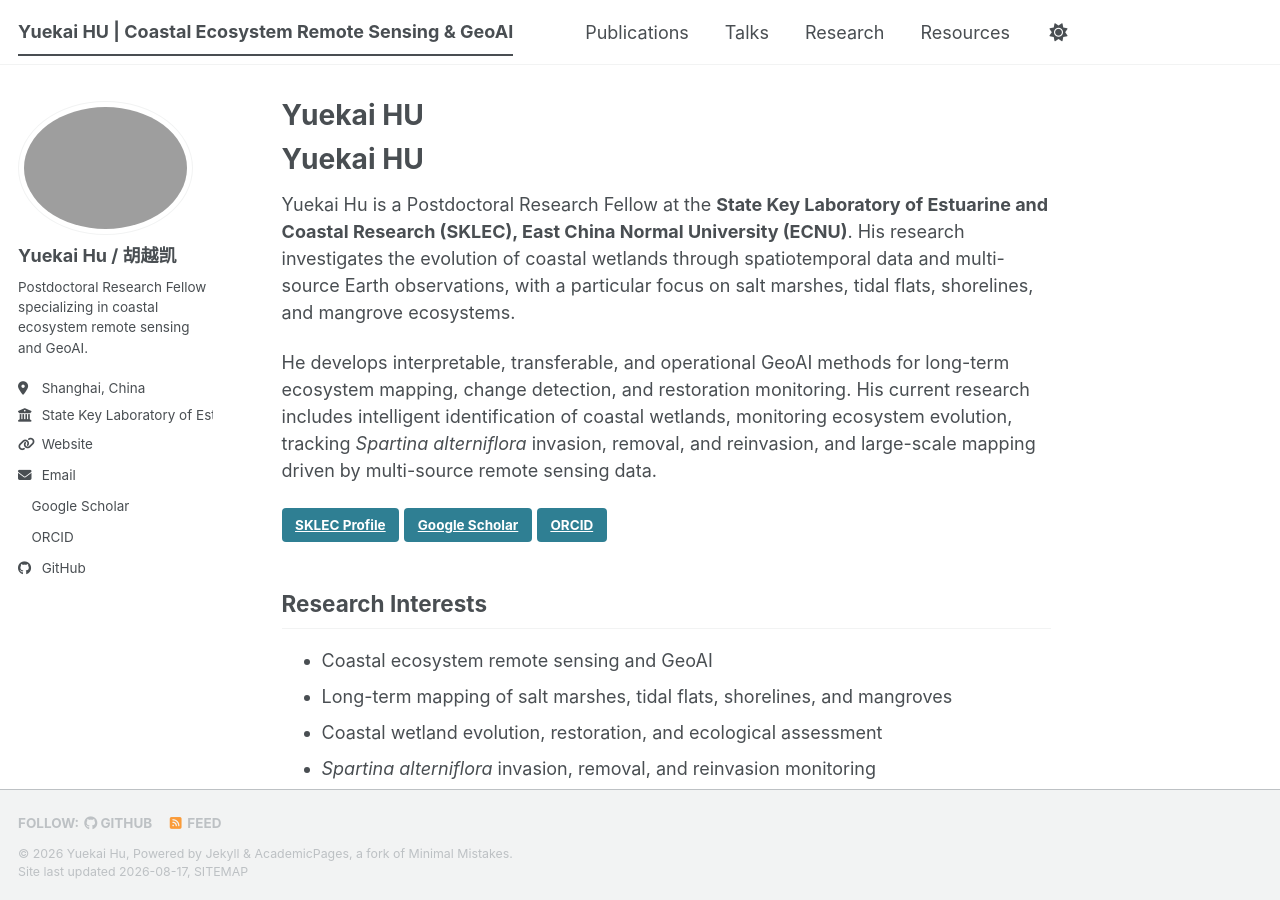
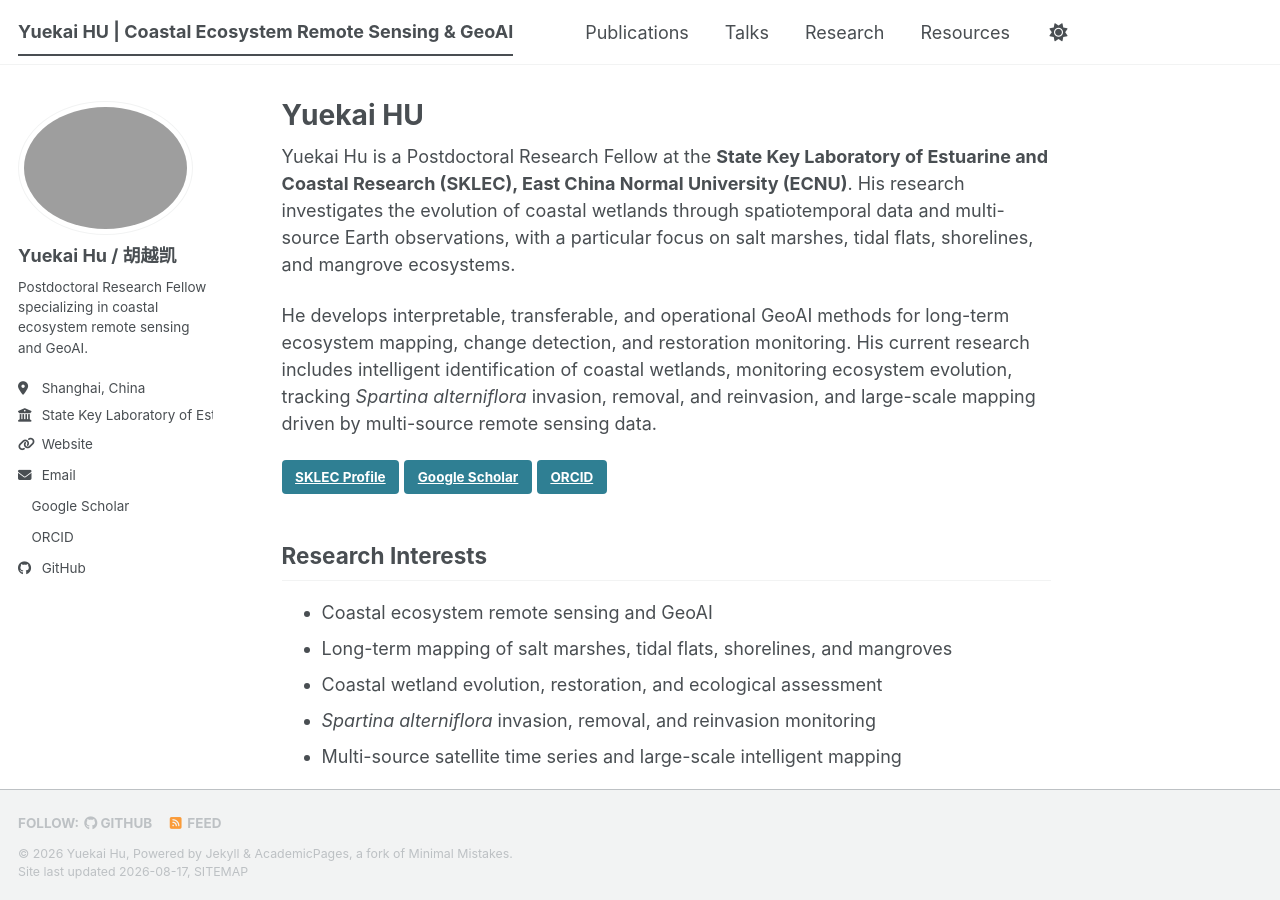
Before and after one commit to YuekaiHu/yuekaihu.github.io, a Jekyll site: the page built from _pages/about.md, in a window 1280 px wide and 900 px high. Built offline with Jekyll 4.4.1, drawn with Linux system fonts in a browser that asks for light colours; a style sheet for code colours, icons or effects is not loaded.

Commit message:
Remove duplicate homepage heading

```diff
--- a/_pages/about.md
+++ b/_pages/about.md
@@ -6,8 +6,6 @@ redirect_from:
   - /about/
   - /about.html
 ---
-
-# Yuekai HU
 
 Yuekai Hu is a Postdoctoral Research Fellow at the **State Key Laboratory of Estuarine and Coastal Research (SKLEC), East China Normal University (ECNU)**. His research investigates the evolution of coastal wetlands through spatiotemporal data and multi-source Earth observations, with a particular focus on salt marshes, tidal flats, shorelines, and mangrove ecosystems.
 
```
